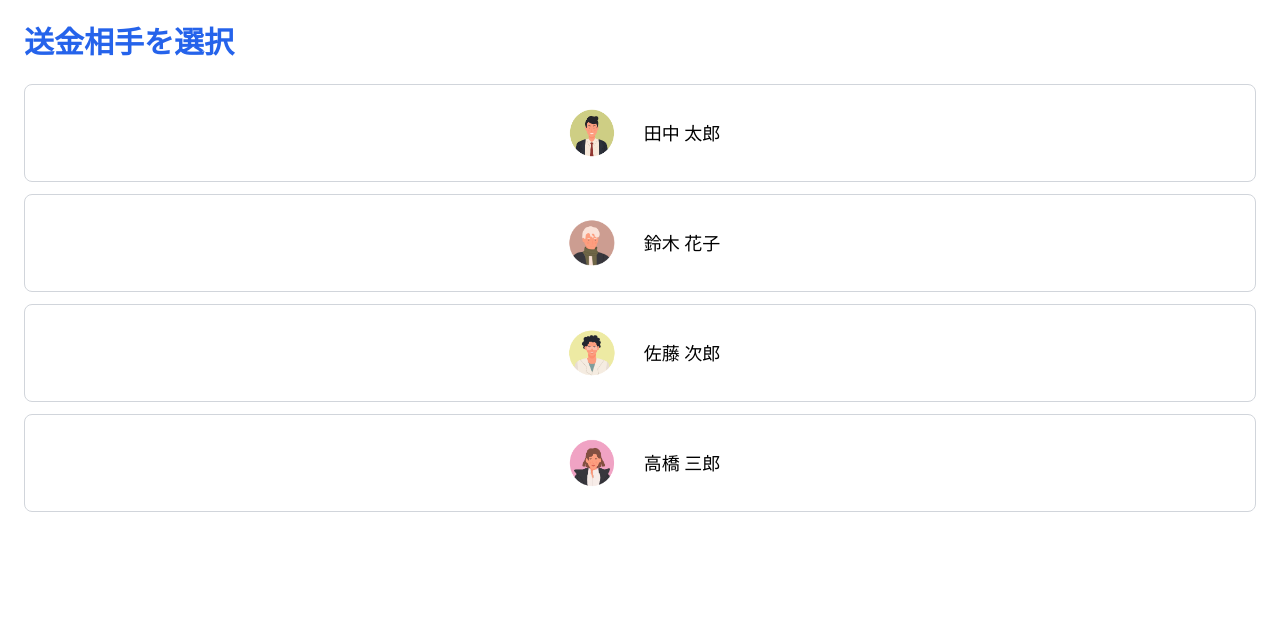
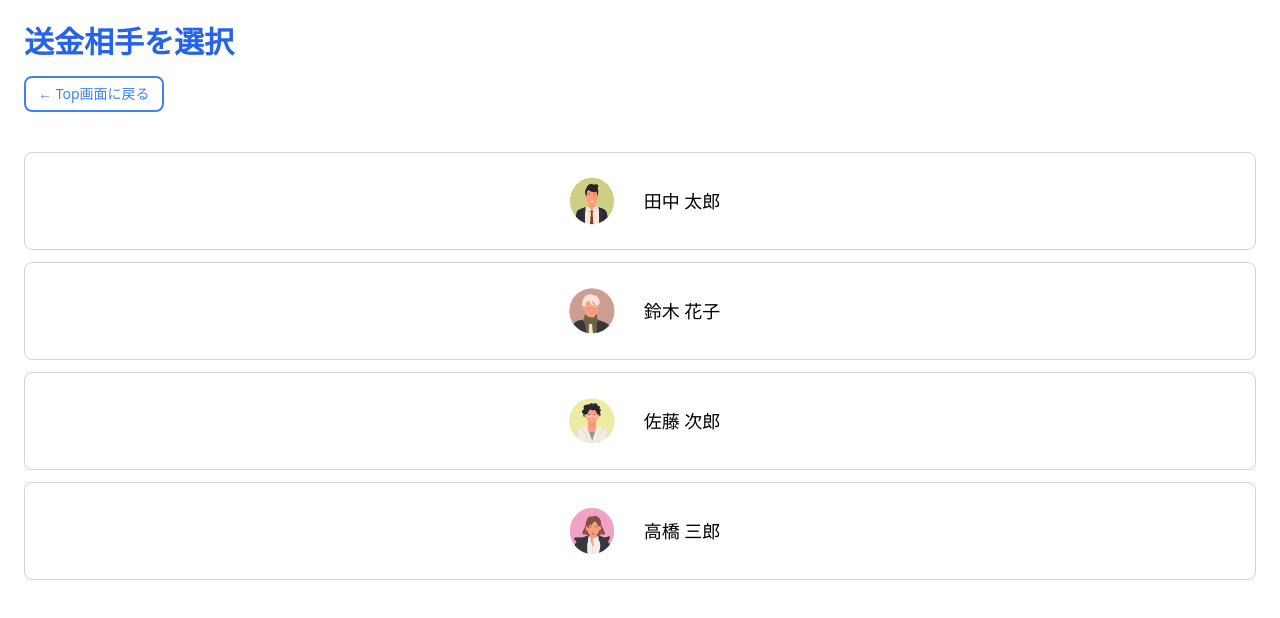
Before and after one commit to deraryo4559/GroupeF, a React (Vite) app in the folder front/: page /step3 in a window 1280 px wide. Shown: the top 618 px of the page. Built offline with nearby package versions, Linux system fonts and the light colour scheme.

Commit message:
戻るボタン追加

```diff
--- a/front/src/components/RequestLink.jsx
+++ b/front/src/components/RequestLink.jsx
@@ -72,10 +72,10 @@ function RequestLink() {
 
       <button
         type="button"
-        onClick={() => navigate("/SendMoney")}
+        onClick={() => navigate("/")}
         className="mt-3 w-full py-3.5 rounded-xl text-[15px] md:text-base font-medium bg-gray-100 hover:bg-gray-200 text-gray-700 transition-colors"
       >
-        ← 戻る
+        ← Topに戻る
       </button>
     </div>
   );
--- a/front/src/pages/AddressList.jsx
+++ b/front/src/pages/AddressList.jsx
@@ -1,6 +1,7 @@
 import React from 'react';
 import { useNavigate } from 'react-router-dom';
 import Icon from '../components/Icon';
+import Button1 from '../components/button1';
 
 // 公開フォルダに置いた想定（/public/images/...）
 const users = [
@@ -19,7 +20,17 @@ function AddressList() {
 
   return (
     <div className="p-6 font-sans">
-      <h1 className="text-3xl font-bold mb-6 text-blue-600">送金相手を選択</h1>
+      <div className="mb-6">
+        <h1 className="text-3xl font-bold mb-4 text-blue-600">送金相手を選択</h1>
+        <Button1
+          variant="outline"
+          size="small"
+          navigateTo="/"
+          className="mb-4"
+        >
+          ← Top画面に戻る
+        </Button1>
+      </div>
       <ul className="space-y-3">
         {users.map((user) => (
           <li
--- a/front/src/pages/SendMoney.jsx
+++ b/front/src/pages/SendMoney.jsx
@@ -33,6 +33,18 @@ function SendMoney() {
 
   return (
     <div className="w-full max-w-xs md:max-w-md lg:max-w-lg mx-auto p-6 bg-white rounded-xl shadow text-gray-800">
+      {/* 戻るボタン */}
+      <div className="mb-4">
+        <Button1
+          variant="outline"
+          size="small"
+          navigateTo="/step3"
+          className="flex items-center gap-1"
+        >
+          ← 送金相手選択に戻る
+        </Button1>
+      </div>
+
       {/* 送金先 */}
       <div className="flex items-start gap-4">
         <div className="text-sm text-gray-600 leading-6 mt-1">送金先</div>
```
